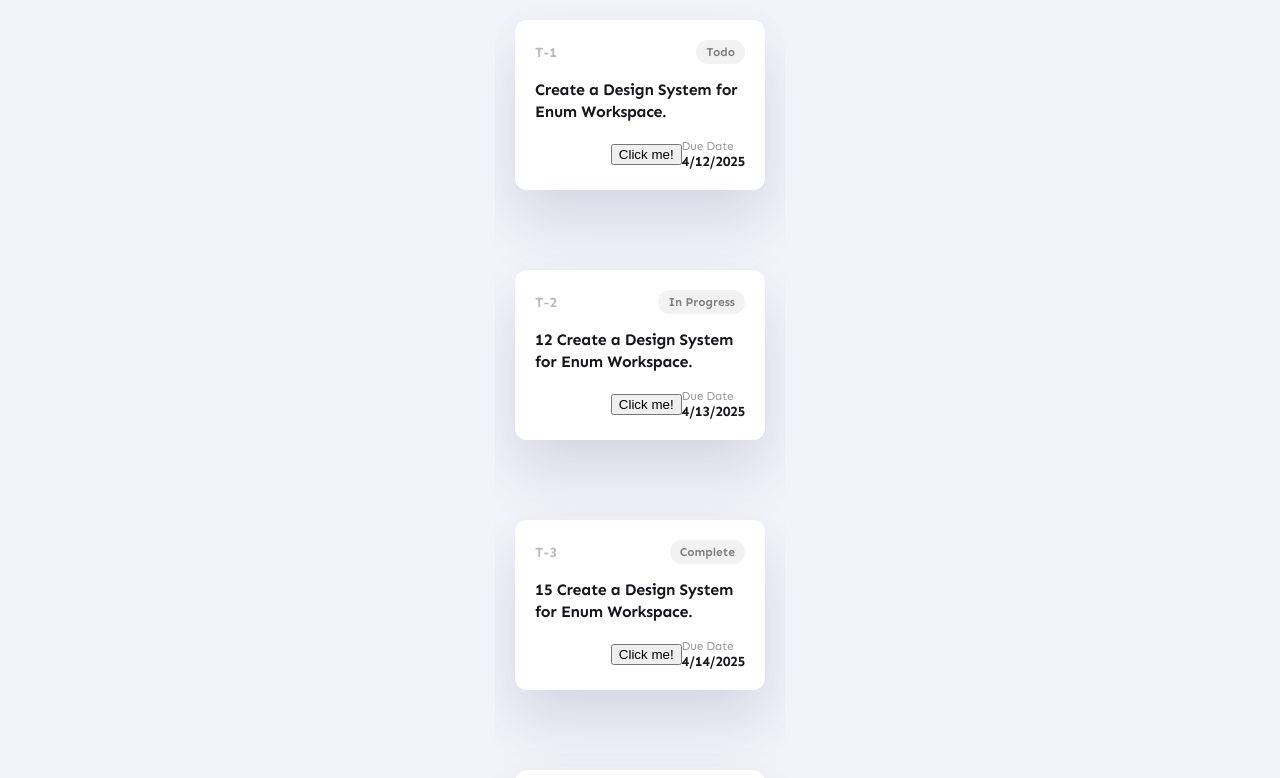
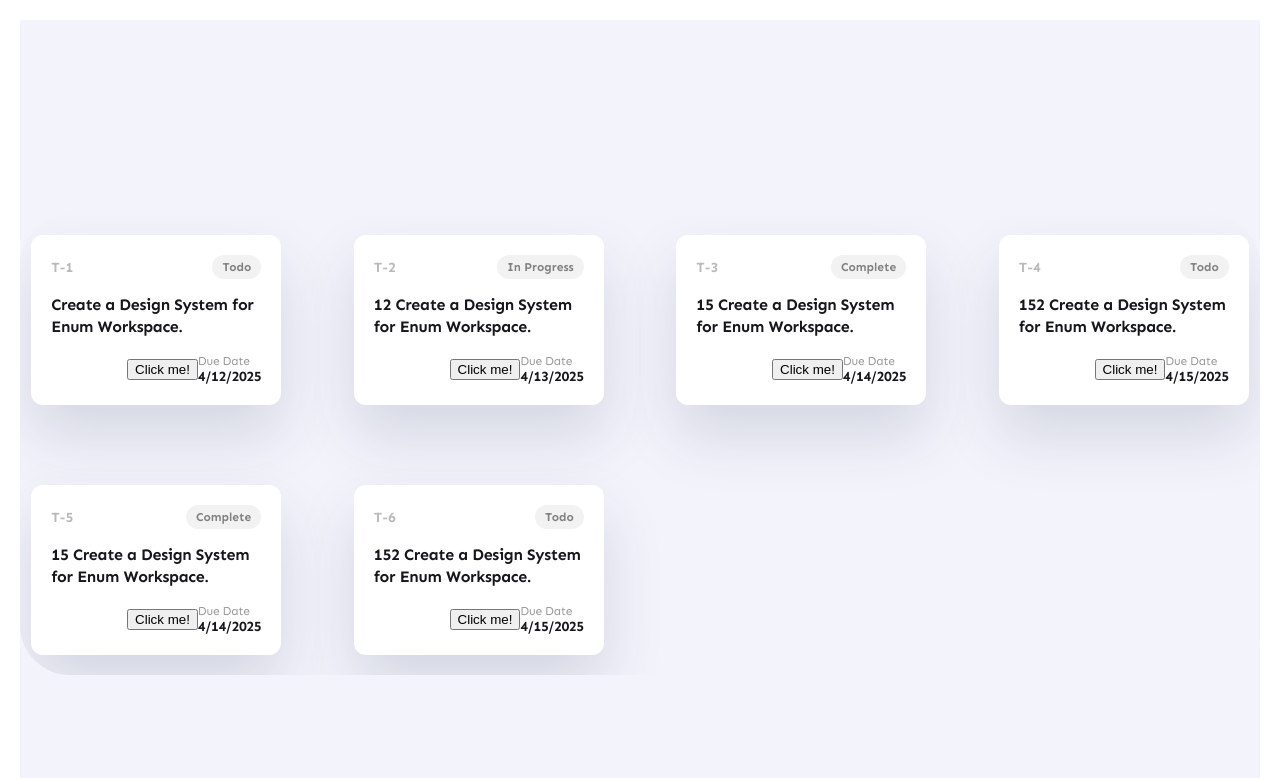
Before and after one commit to n0nia/Task-Manager, a React (Create React App) app: page / in a window 1280 px wide. Shown: the top 778 px of the page. Built offline with nearby package versions, Linux system fonts and the light colour scheme.

Commit message:
Randarea Componentelor

```diff
--- a/src/App.css
+++ b/src/App.css
@@ -4,4 +4,19 @@
   display: flex;
   justify-content: center;
   align-items: center;
+  margin: 20px;
 }
+
+.app-content {
+  flex: 1;
+  display: grid;
+  grid-template-rows: max-content auto;
+}
+
+.app-content h3 {
+  font-style: normal;
+  font-weight: 400;
+  font-size: 26px;
+  line-height: 31px;
+  margin: 0 0 50px;
+}
--- a/src/App.js
+++ b/src/App.js
@@ -1,3 +1,4 @@
+import React from 'react';
 import './App.css';
 import TaskViewer from './components/task-viewer/TaskViewer';
 
@@ -42,11 +43,29 @@ function App() {
     }
   ];
 
-  return (
-    <div className='app-container'>
-      <TaskViewer taskList={data}/>
-    </div>
+  return React.createElement(
+    `div`,
+    {
+      className: "app-container"
+    },
+    React.createElement(
+    `div`,
+    {
+      className: "app-content"
+    },
+    React.createElement('h3', {}, ""),
+    React.createElement(TaskViewer, { taskList: data })
+    )
   );
+
+  //return (
+  //  <div className='app-container'>
+  //    <div className='app-content'>
+  //      <h3>Task Manager</h3>
+  //      <TaskViewer taskList={data}/>
+  //    </div>
+  //  </div>
+  //);
 
 }
 
```
